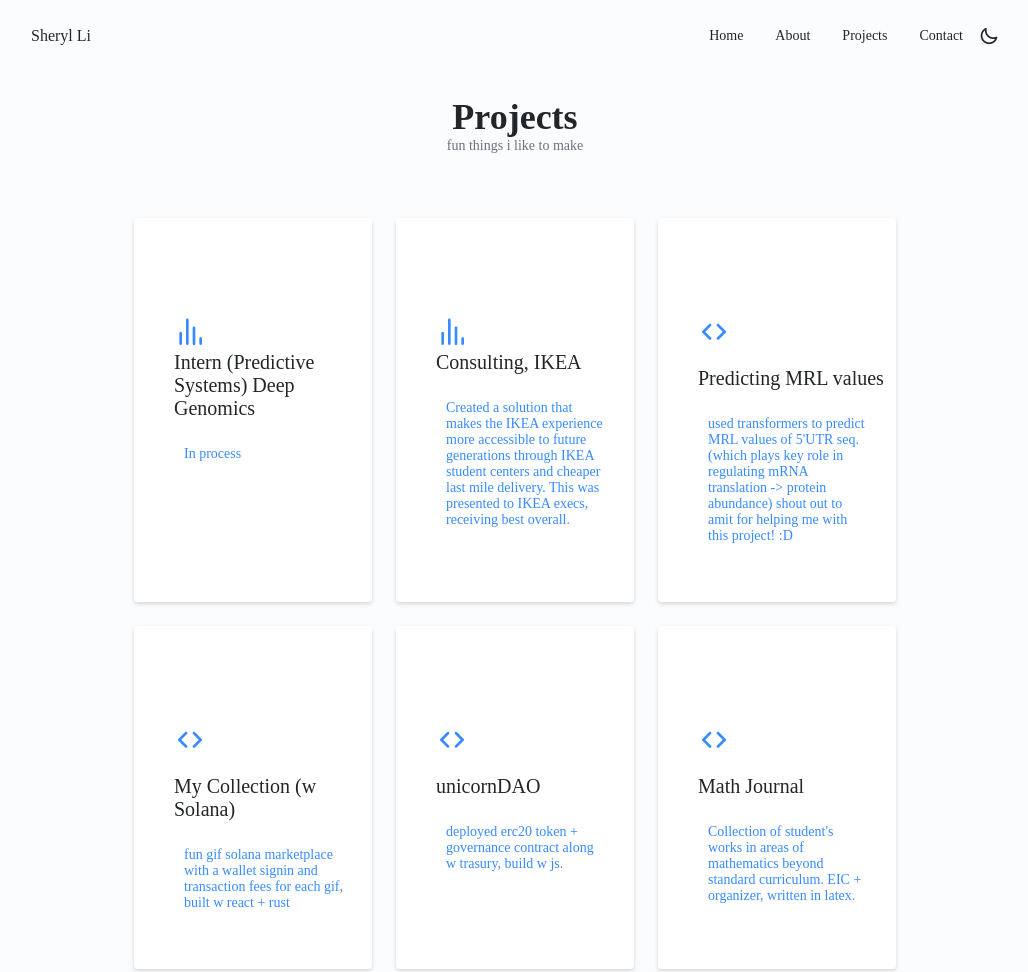
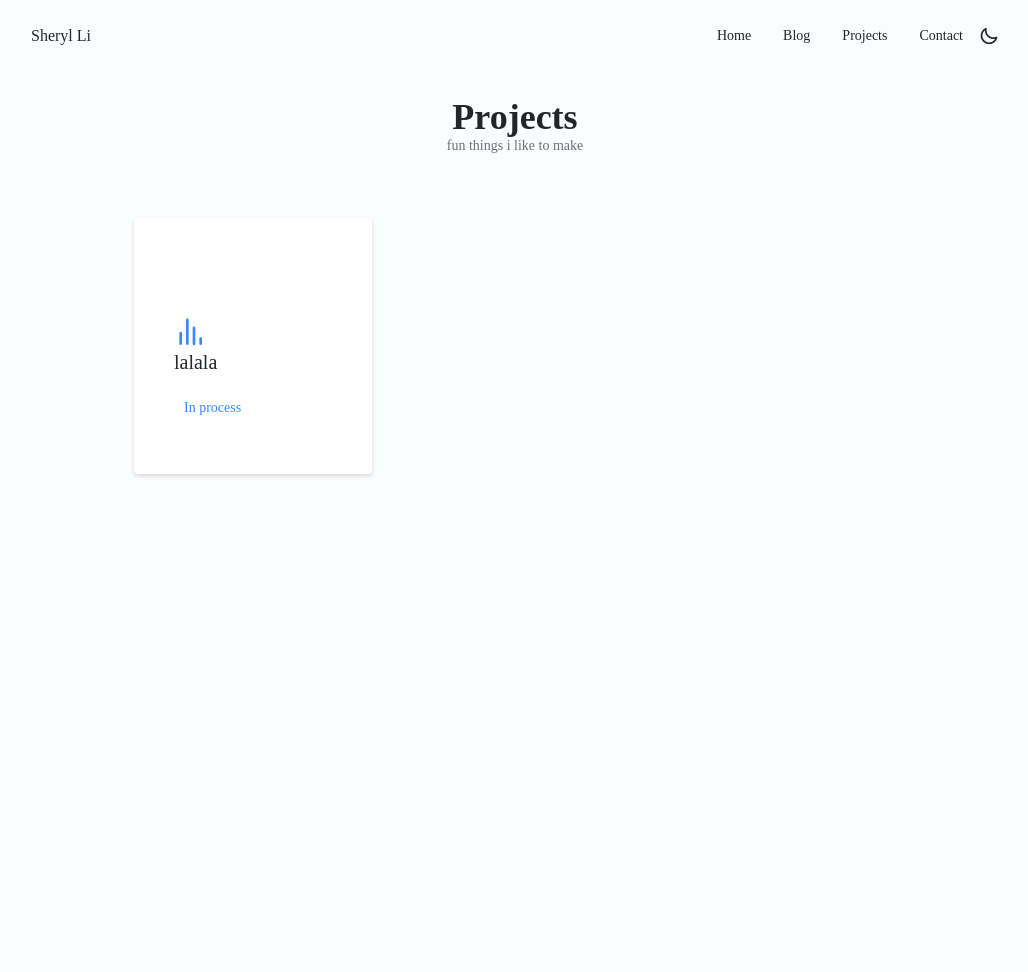
Before and after one commit to sheryylli/personal-site, a plain HTML site: page projects.html in a window 1280 px wide. Shown: the top 972 px of the page, without its empty margins (125-1153 px from the left). After the commit the page ends 800 px from the top, so only its background shows below. Drawn offline with nearby package versions, Linux system fonts and the light colour scheme; a web font is replaced by a local one.

Commit message:
Update projects.html

```diff
--- a/projects.html
+++ b/projects.html
@@ -4,6 +4,7 @@
         <meta charset="UTF-8">
         <meta name="viewport" content="width=device-width, initial-scale=1.0">
 
+    <script src="./packages/js/swiper-bundle.min.js"></script>
         <!--==================== UNICONS ====================-->
         <link rel="stylesheet" href="https://unicons.iconscout.com/release/v4.0.0/css/line.css">
 
@@ -31,8 +32,8 @@
                             </a>
                         </li>
                         <li class="nav__item">
-                            <a href="./about.html" class="nav__link">
-                                <i class="uil uil-user nav__icon" href="./about.html"></i>About
+                            <a href="./blog.html" class="nav__link">
+                                <i class="uil uil-user nav__icon" href="./blog.html"></i>Blog
                             </a>
                         </li>
                         <li class="nav__item">
@@ -61,6 +62,7 @@
             </nav>
         </header>
 
+
           <!--==================== SERVICES ====================-->
         <section class="services section" id="services">
             <h2 class="section__title">Projects</h2>
@@ -68,10 +70,12 @@
 
             <div class="services__container container grid">
         <!--==================== SERVICES 1 ====================-->
+
+        <!---->
         <div class="services__content">
             <div>
                 <i class="uil uil-analytics skills__icon"></i>
-                <h3 class="services__title">Intern (Predictive Systems) Deep Genomics<br></h3>
+                <h3 class="services__title">lalala<br></h3>
                 <p class="services__p">In process </p>
             </div>
             <!--<span class="button button--flex button--small button--link services__button">
@@ -90,122 +94,7 @@
             </div>-->
         </div>
 
-        <div class="services__content">
-            <div>
-                <i class="uil uil-analytics skills__icon"></i>
-                <h3 class="services__title">Consulting, IKEA<br></h3>
-                <p class="services__p">Created a solution that makes the IKEA experience more accessible to future generations through IKEA student centers and cheaper last mile delivery. This was presented to IKEA execs, receiving best overall.</p>
-            </div>
 
-
-            <!--<div class="services__modal">
-                <div class="services__modal-content">
-                    <h4 class="services__modal-title">Banker<br></h4>
-                    <i class="uil uil-times services__modal-close"></i>
-
-                    <ul class="services__modal-services grid">
-                        <li class="services__modal-service">
-                            <i class="uil uil-check-circle services__modal-icon"></i>
-                            <p>Assiting both personal and commercial clients with financial questions and needs.</p>
-                        </li>
-
-                        <li class="services__modal-service">
-                            <i class="uil uil-check-circle services__modal-icon"></i>
-                            <p>Maintain customer acoounts and help resolve disputes.</p>
-                        </li>
-
-                        <li class="services__modal-service">
-                            <i class="uil uil-check-circle services__modal-icon"></i>
-                            <p>Refer customers to loan officers or other financial specialist.</p>
-                        </li>
-
-                        <li class="services__modal-service">
-                            <i class="uil uil-check-circle services__modal-icon"></i>
-                            <p>Systematically applying statistical and logical techniques.</p>
-                        </li>
-                    </ul>
-                </div>
-            </div>-->
-        </div>
-
-        <!--==================== SERVICES 3 ====================-->
-        <div class="services__content">
-            <div>
-                <i class="uil uil-arrow services__icon"></i>
-                <h3 class="services__title">Predicting MRL values<br></h3>
-                <p class="services__p">used transformers to predict MRL values of 5'UTR seq. (which plays key role in regulating mRNA translation -> protein abundance)
-                shout out to amit for helping me with this project! :D</p>
-            </div>
-
-
-            <!--<span class="button button--flex button--small button--link services__button">
-                <i class="uil uil-arrow-right button__icon"></i>
-            </span>-->
-
-            <!--<div class="services__modal">
-                <div class="services__modal-content">
-                    <h4 class="services__modal-title">Web  Developer<br></h4>
-                    <i class="uil uil-times services__modal-close"></i>
-
-                    <ul class="services__modal-services grid">
-                        <li class="services__modal-service">
-                            <i class="uil uil-check-circle services__modal-icon"></i>
-                            <p>I develop the user interface.</p>
-                        </li>
-
-                        <li class="services__modal-service">
-                            <i class="uil uil-check-circle services__modal-icon"></i>
-                            <p>Webpage development.</p>
-                        </li>
-
-                        <li class="services__modal-service">
-                            <i class="uil uil-check-circle services__modal-icon"></i>
-                            <p>I create Ux element interactions.</p>
-                        </li>
-
-                        <li class="services__modal-service">
-                            <i class="uil uil-check-circle services__modal-icon"></i>
-                            <p>Well trained in WordPress.</p>
-                        </li>
-                    </ul>
-                </div>-->
-            </div>
-
-
-              <div class="services__content">
-            <div>
-                <i class="uil uil-arrow services__icon"></i>
-                <h3 class="services__title">My Collection (w Solana)<br></h3>
-                <p class="services__p">fun gif solana marketplace with a wallet signin and transaction fees for each gif, built w react + rust</p>
-            </div>
-            </div>
-
-
-            <div class="services__content">
-              <div>
-                <i class="uil uil-arrow services__icon"></i>
-                <h3 class="services__title">unicornDAO<br></h3>
-                <p class="services__p">deployed erc20 token + governance contract along w trasury, build w js.</p>
-              </div>
-            </div>
-
-            <div class="services__content">
-              <div>
-                <i class="uil uil-arrow services__icon"></i>
-                <h3 class="services__title">Math Journal<br></h3>
-                <p class="services__p">Collection of student's works in areas of mathematics beyond standard curriculum. EIC + organizer, written in latex.</p>
-              </div>
-            </div>
-
-
-            <div class="services__content">
-              <div>
-                <i class="uil uil-arrow services__icon"></i>
-                <h3 class="services__title">MIT SEA grand sustainability challenge<br></h3>
-                <p class="services__p">Decided to include the beginning! My first ever hackathon. Did this when I was in middle school, received judges award for next generation deep mining solution.</p>
-              </div>
-            </div>
-        </div>
 
        <div>
         </div>
```
